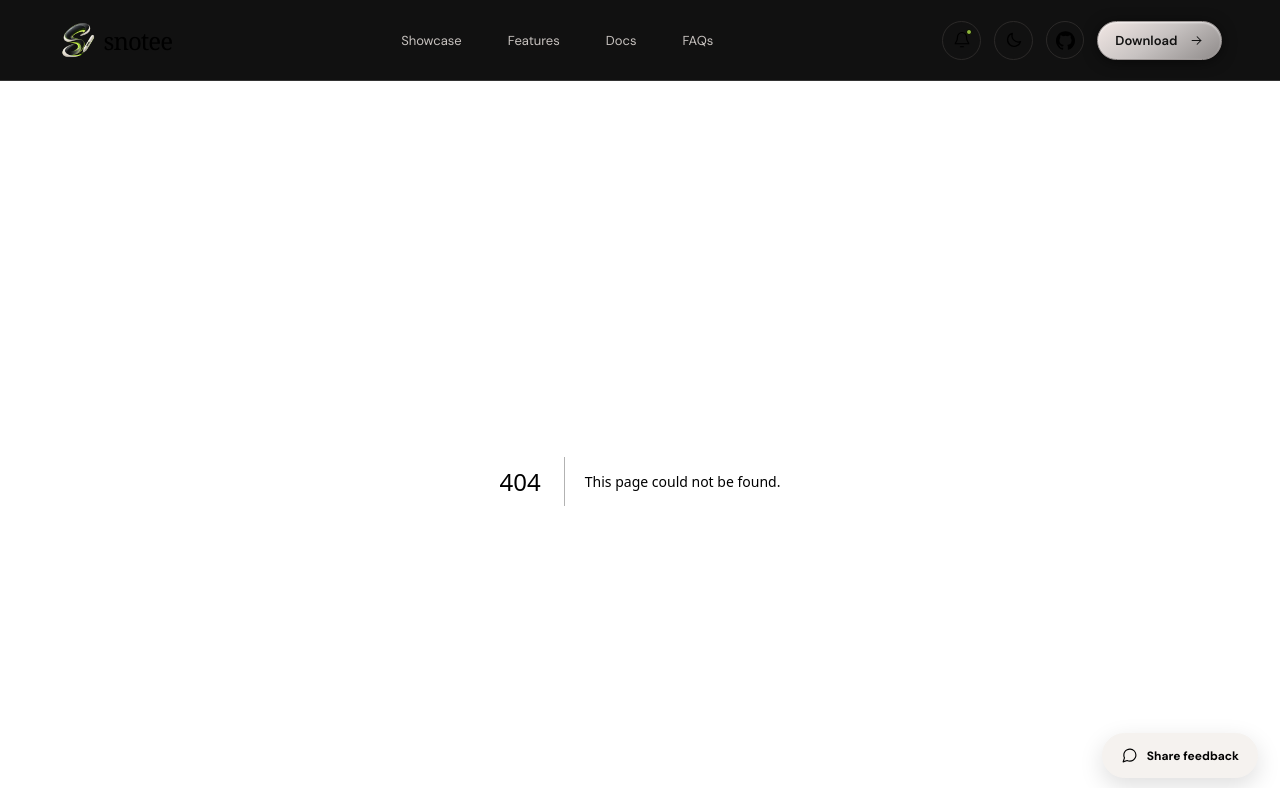
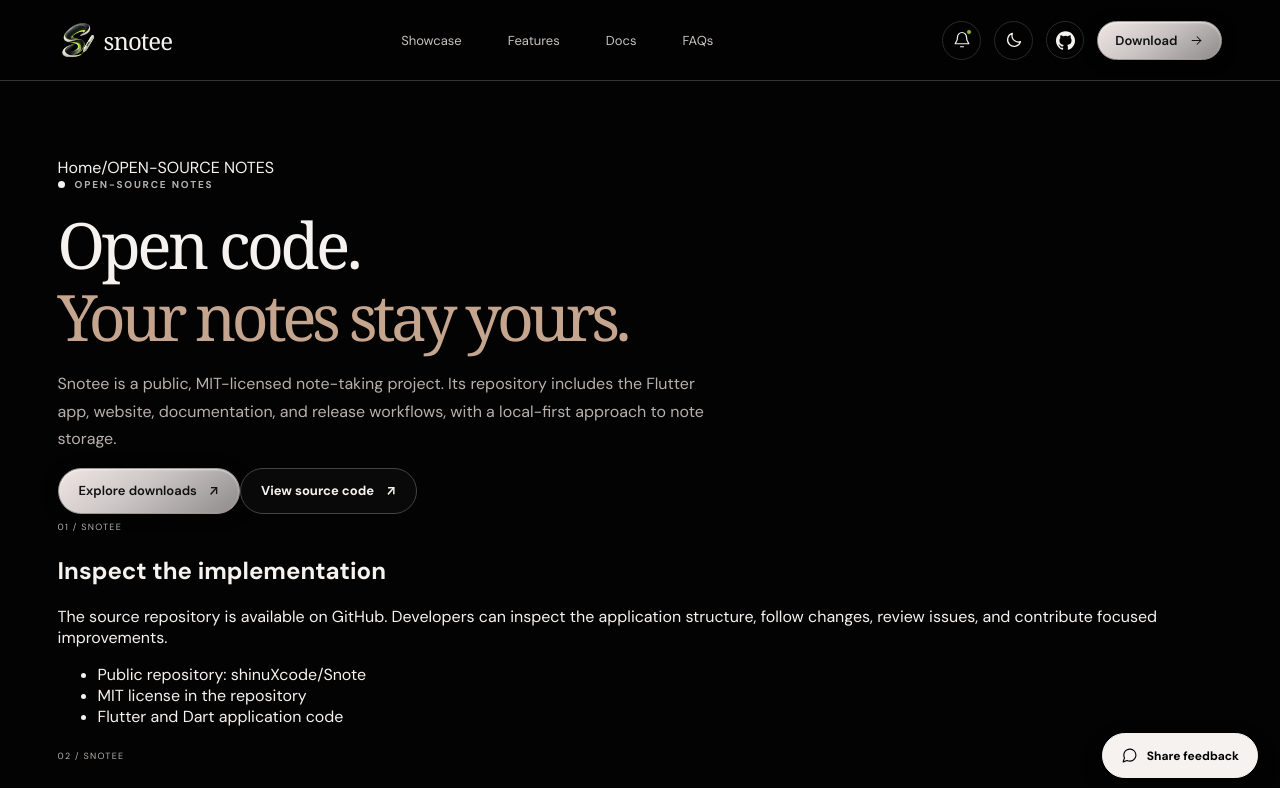
Before and after one commit to shinuXcode/Snote, a Next.js app in the folder website/: page /open-source-notes-app in a window 1280 px wide. Before the commit this address had no page. Shown: the top 788 px of the page. Built offline with nearby package versions, Linux system fonts and the light colour scheme; a web font is replaced by a local one.

Commit message:
Add useful search landing pages for Snotee

```diff
--- /dev/null
+++ b/website/app/open-source-notes-app/page.tsx
@@ -0,0 +1,20 @@
+import type { Metadata } from "next";
+import SearchLanding from "../../components/SearchLanding";
+
+export const metadata: Metadata = {
+  title: "Open-Source Notes App with Local-First Storage | Snotee",
+  description: "Explore Snotee's public source code, MIT license, local-first architecture, supported platform targets, and ways to contribute.",
+  alternates: { canonical: "https://snotee.vercel.app/open-source-notes-app" }
+};
+
+export default function OpenSourceNotesPage() {
+  return <SearchLanding eyebrow="OPEN-SOURCE NOTES" title="Open code." accent="Your notes stay yours." intro="Snotee is a public, MIT-licensed note-taking project. Its repository includes the Flutter app, website, documentation, and release workflows, with a local-first approach to note storage." sections={[
+    { title: "Inspect the implementation", body: "The source repository is available on GitHub. Developers can inspect the application structure, follow changes, review issues, and contribute focused improvements.", bullets: ["Public repository: shinuXcode/Snote", "MIT license in the repository", "Flutter and Dart application code"] },
+    { title: "Local-first storage model", body: "The project README describes SQLite metadata and local filesystem storage for note data. Core note-taking is intended to work without a Snotee-hosted database or mandatory cloud account.", bullets: ["On-device data storage", "No required hosted Snotee server for core notes", "User-controlled backup and transfer approach"] },
+    { title: "Contribute responsibly", body: "Open-source development works best with reproducible reports, focused pull requests, tests, and careful handling of user data. Never attach private notebooks, access tokens, or credentials to public issues.", bullets: ["Read contribution and build instructions", "Report version, device, and reproduction steps", "Keep secrets and personal note content out of commits"] }
+  ]} faqs={[
+    { question: "What license does Snotee use?", answer: "The repository README identifies Snotee as MIT-licensed. Read the LICENSE file and bundled third-party notices for the exact legal terms." },
+    { question: "Can I self-host Snotee?", answer: "The core application is documented as local-first and does not require a Snotee server. Web hosting and optional integrations have separate setup requirements." },
+    { question: "Where can I report bugs or contribute?", answer: "Use the official GitHub repository's issue and pull request workflows. Remove secrets and personal note content from reports." }
+  ]} />;
+}
```
